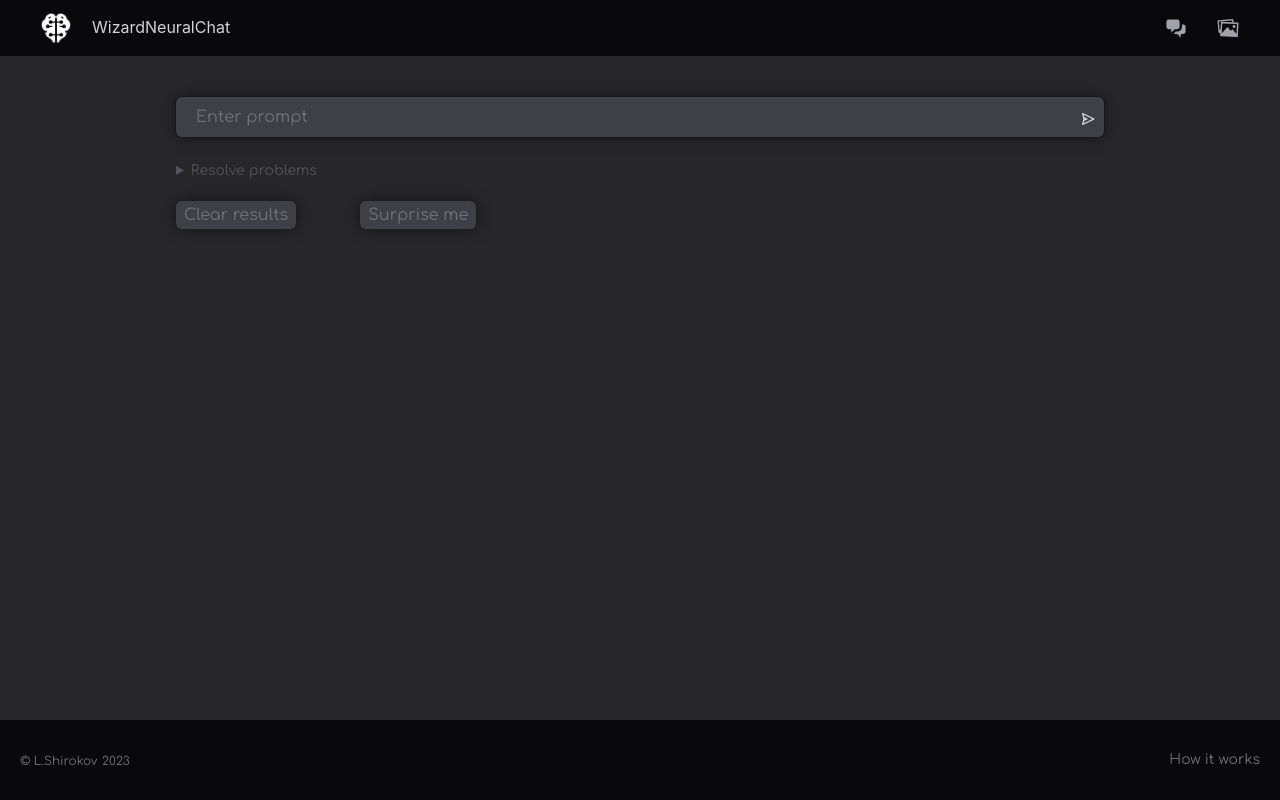
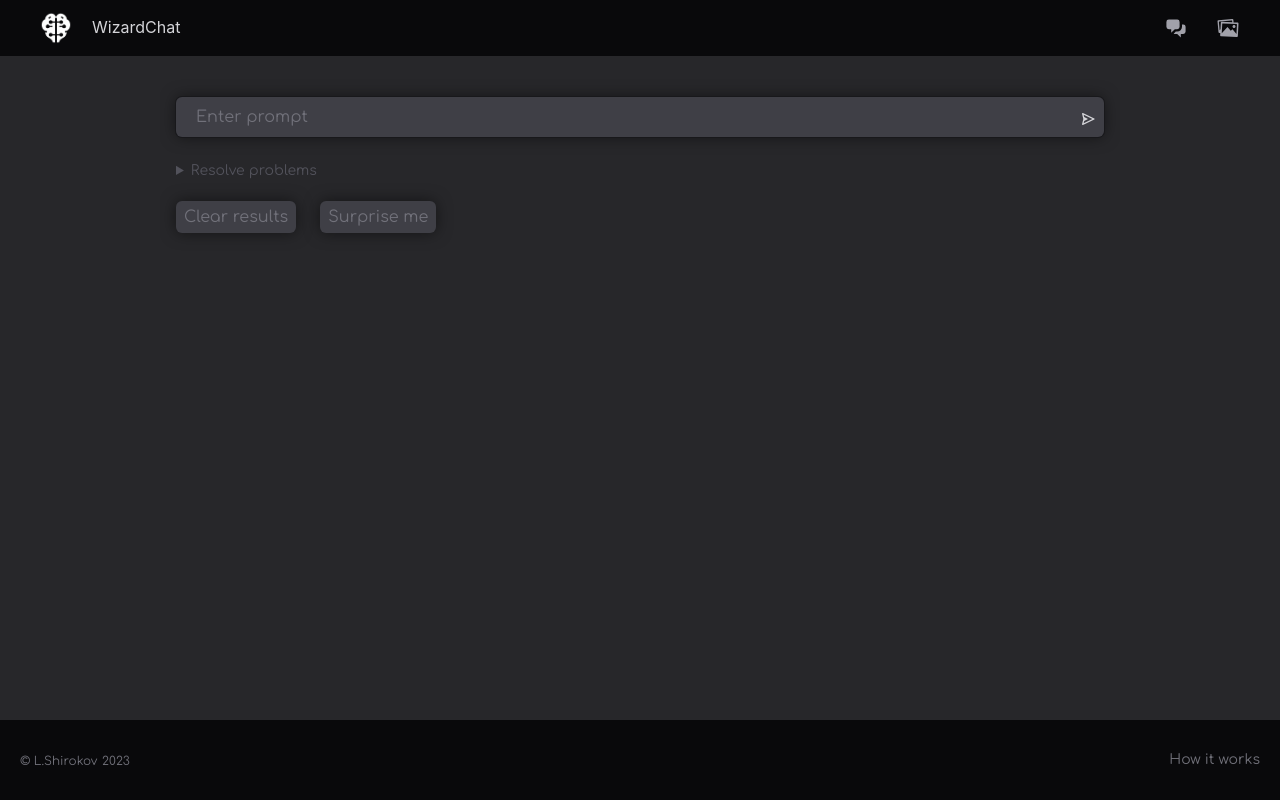
Before and after one commit to leo-shirokov/ai, a React (Vite) app: page /image in a window 1280 px wide. Built offline with nearby package versions, Linux system fonts and the light colour scheme.

Commit message:
imageForm buttons corrected

```diff
--- a/src/components/Header/Header.jsx
+++ b/src/components/Header/Header.jsx
@@ -9,7 +9,7 @@ function Header() {
             <div className="h-full flex justify-between items-center">
                 <div className="flex justify-center items-center gap-5 hover:cursor-pointer">
                     <img
-                        onClick={() => location.reload()}
+                        // onClick={() => location.reload()}
                         className="h-8"
                         src={logo}
                     />
@@ -18,7 +18,7 @@ function Header() {
                             to="/"
                             className="hover:no-underline hover:text-zinc-500 transition-all xs:text-xs"
                         >
-                            WizardNeuralChat
+                            WizardChat
                         </Link>
                     </h1>
                 </div>
--- a/src/components/ImageForm/ImageForm.jsx
+++ b/src/components/ImageForm/ImageForm.jsx
@@ -49,6 +49,9 @@ function ImageForm() {
         "bitcoin",
         "puppy",
         "moon landscape",
+        "doomsday clock",
+        "coral reef",
+        "ocean floor",
     ];
     const randomSurprise = Math.floor(Math.random() * (surprises.length - 1));
     const surprise = surprises[randomSurprise];
@@ -80,22 +83,23 @@ function ImageForm() {
                 <p className="text-sm pt-2">
                     During peak hours on the OPEN AI server, the image
                     generation time may increase, however, if the loading does
-                    not occur after more than 40 seconds, click on the
-                    website&nbsp;
-                    <span className="font-bold">logo</span> to reload the page
-                    and enter the prompt again.
+                    not occur after more than 40 seconds, click on website name
+                    to reload the page, click on image icon and enter the prompt
+                    again. <br />
+                    The DALL·E - image generator API is in beta mode, so there
+                    may sometimes be problems with its operation.
                 </p>
             </details>
-            <div className="flex flex-start gap-x-16 mb-10">
+            <div className="flex flex-start h-8  gap-x-6 mb-10">
                 <button
-                    className="text-md text-zinc-500 shadow-[0_0_15px_rgba(0,0,0,0.50)]
+                    className="whitespace-nowrap text-md text-zinc-500 shadow-[0_0_15px_rgba(0,0,0,0.50)]
                     bg-zinc-700 rounded-md px-2 py-0.5 hover:text-zinc-400 hover:ring-1 transition-all"
                     onClick={() => setContent([])}
                 >
                     Clear results
                 </button>
                 <button
-                    className="text-md text-zinc-500 shadow-[0_0_15px_rgba(0,0,0,0.50)]
+                    className="whitespace-nowrap text-md text-zinc-500 shadow-[0_0_15px_rgba(0,0,0,0.50)]
                     bg-zinc-700 rounded-md px-2 py-0.5 hover:text-zinc-400 hover:ring-1 transition-all"
                     onClick={() => onSubmitForm(surprise)}
                 >
```
